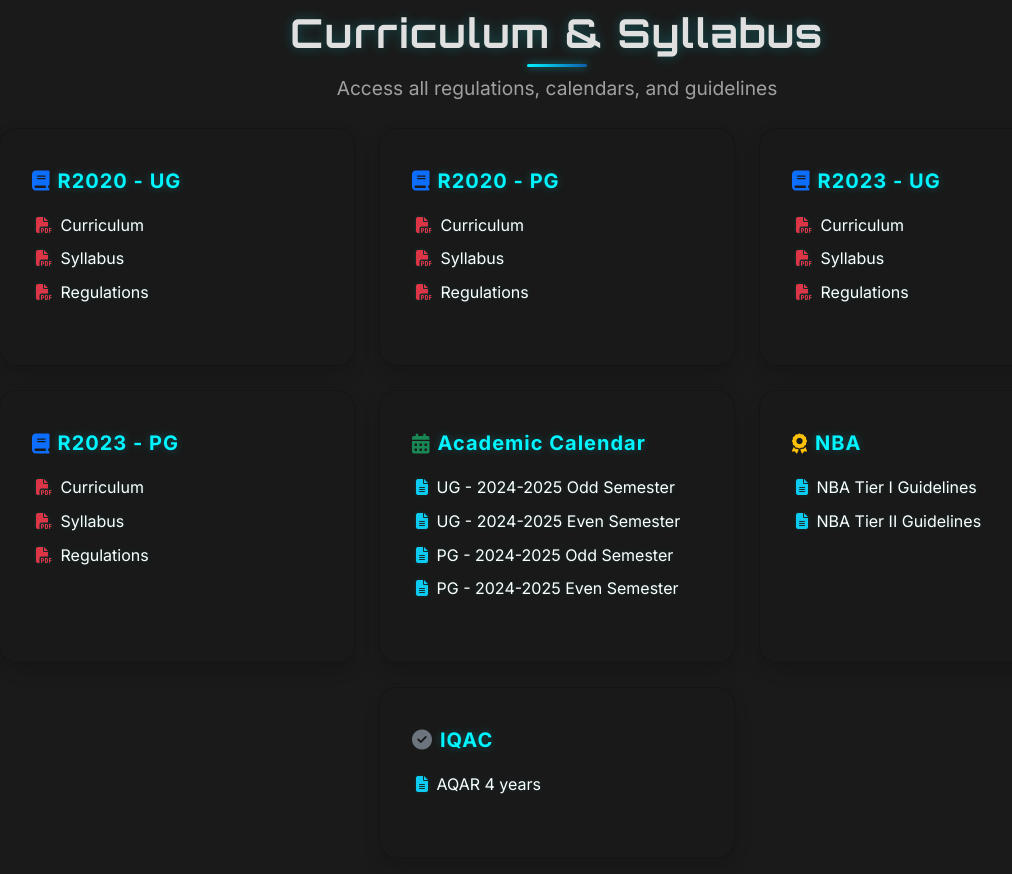
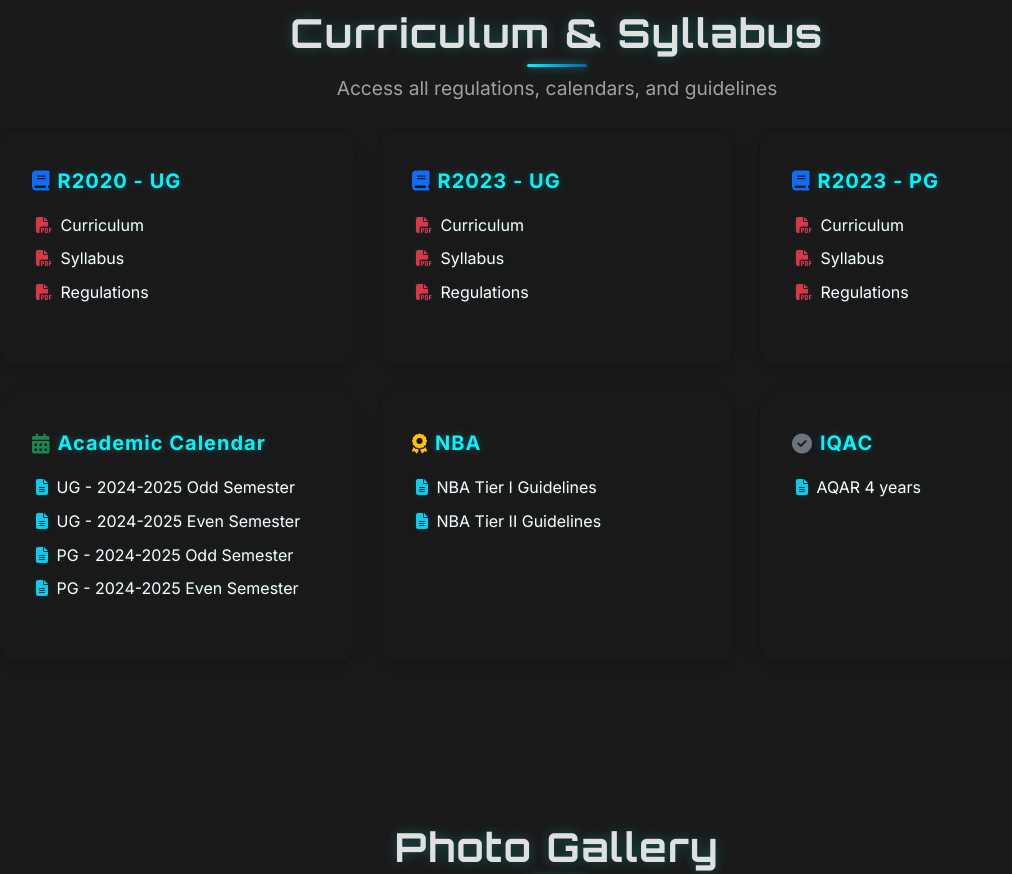
Before and after one commit to n-ananthakrishnan/csekrce, a plain HTML site: page index.html in a window 1280 px wide. Shown: the part 1660-2534 px from the top of the page, without its empty margins (83-1095 px from the left). Drawn offline with nearby package versions, Linux system fonts and the light colour scheme.

Commit message:
Update index.html 2

```diff
--- a/index.html
+++ b/index.html
@@ -201,34 +201,7 @@
                         </div>
                     </div>
                 </div>
-                <!-- R2020 PG -->
-                <div class="col-md-6 col-lg-4">
-                    <div class="card shadow year-card h-100 px-3 py-4">
-                        <div class="card-body text-start">
-                            <div class="d-flex align-items-center mb-3">
-                                <i class="fas fa-book fa-lg text-primary me-2"></i>
-                                <h5 class="card-title mb-0">R2020 - PG</h5>
-                            </div>
-                            <ul class="list-unstyled ms-1">
-                                <li>
-                                    <a href="https://drive.google.com/file/d/1t2BwZ_bZJBNTfDv5uCrZ91IYdP4bHbsT/view?usp=sharing" target="_blank" class="curriculum-link">
-                                        <i class="fas fa-file-pdf text-danger me-1"></i> Curriculum
-                                    </a>
-                                </li>
-                                <li>
-                                    <a href="https://drive.google.com/file/d/1O9E5UNiJXu-3lDEomu2VLFarIDo5QzbF/view?usp=sharing" target="_blank" class="curriculum-link">
-                                        <i class="fas fa-file-pdf text-danger me-1"></i> Syllabus
-                                    </a>
-                                </li>
-                                <li>
-                                    <a href="https://drive.google.com/file/d/1JxYNanveRUwF8gNRhTq63BxG5vUF3NfN/view?usp=sharing" target="_blank" class="curriculum-link">
-                                        <i class="fas fa-file-pdf text-danger me-1"></i> Regulations
-                                    </a>
-                                </li>
-                            </ul>
-                        </div>
-                    </div>
-                </div>
+
                 <!-- R2023 UG -->
                 <div class="col-md-6 col-lg-4">
                     <div class="card shadow year-card h-100 px-3 py-4">
```
